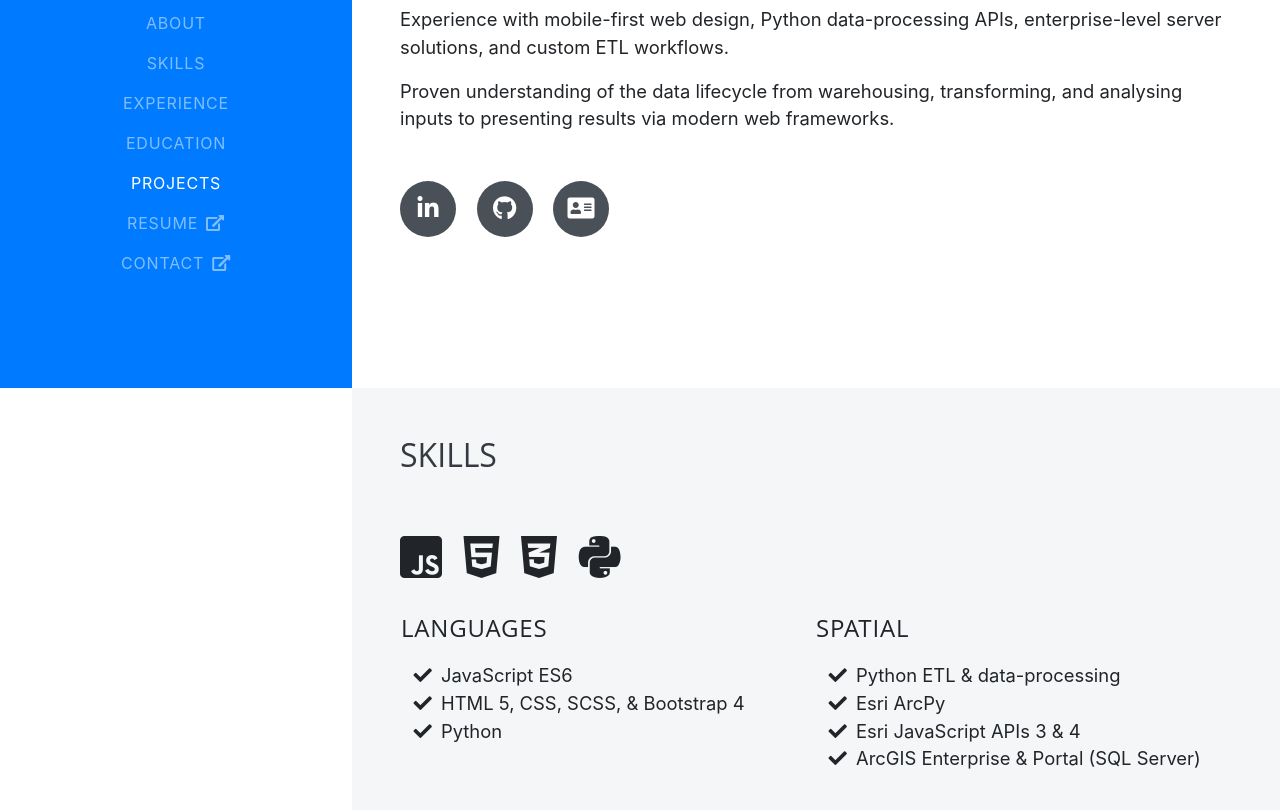
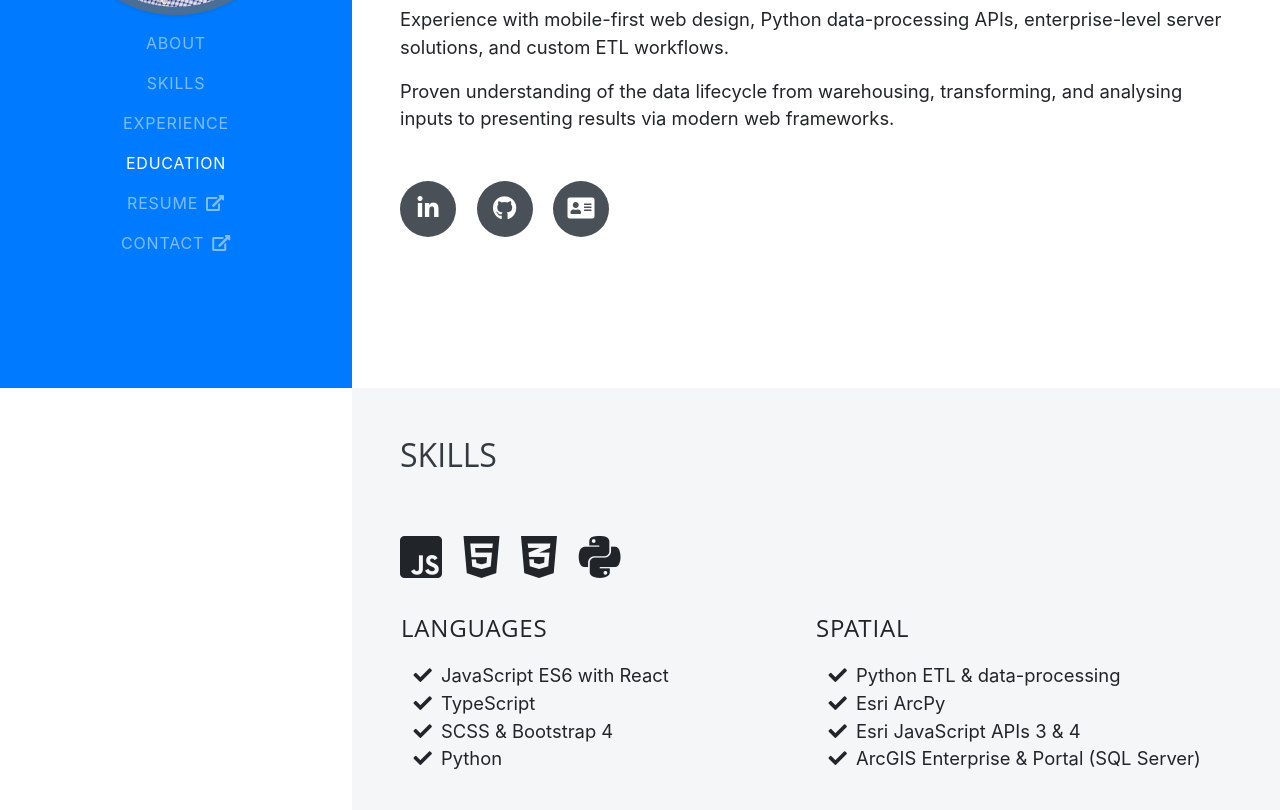
Before and after one commit to ndrag/bootstrap-cv-site, a website with bundled scripts: page index.html in a window 1280 px wide. Shown: the part 412-1222 px from the top of the page. Built offline with nearby package versions, Linux system fonts and the light colour scheme.

Commit message:
Removed projects section & references to.

```diff
--- a/index.html
+++ b/index.html
@@ -72,9 +72,9 @@
         <li class="nav-item">
           <a class="nav-link js-scroll-trigger" href="#education">Education</a>
         </li>
-        <li class="nav-item">
+        <!-- <li class="nav-item">
           <a class="nav-link js-scroll-trigger" href="#projects">Projects</a>
-        </li>
+        </li> -->
         <li class="nav-item">
           <a class="nav-link" href="./assets/files/nick_dragunow_cv.pdf" target="_blank"">Resume<i class=" fa
             fa-external-link-alt superscript pl-2"></i></a>
@@ -146,13 +146,13 @@
               <ul class="fa-ul text-content mb-3">
                 <li>
                   <i class="fa-li fa fa-check"></i>
-                  JavaScript ES6</li>
-                <!-- <li>
-                  <i class="fa-li fa fa-check"></i>
-                  TypeScript</li> -->
+                  JavaScript ES6 with React</li>
                 <li>
                   <i class="fa-li fa fa-check"></i>
-                  HTML 5, CSS, SCSS, & Bootstrap 4</li>
+                  TypeScript</li>
+                <li>
+                  <i class="fa-li fa fa-check"></i>
+                  SCSS & Bootstrap 4</li>
                 <li>
                   <i class="fa-li fa fa-check"></i>
                   Python</li>
@@ -298,12 +298,15 @@
       </div>
     </section>
 
-    <section class="resume-section p-3 p-lg-5 d-flex align-items-center" id="projects">
+    <!-- <section class="resume-section p-3 p-lg-5 d-flex align-items-center" id="projects">
       <div class="w-100 pb-lg-5">
         <div class="container-fluid p-3 m-0 w-80">
           <div class="row w-100 p-0">
             <h2 class="mb-5">Projects</h2>
-            <p3>Certain projects within this section were completed as an employee of Abley Ltd. These are included in full where their assets and relationship to Abley are in the public domain. Others have been included in a stripped-down, modified state with client approval. All proprietary functionality and private or identifying data has been removed.
+            <p3>Certain projects within this section were completed as an employee of Abley Ltd. These are included in
+              full where their assets and relationship to Abley are in the public domain. Others have been included in a
+              stripped-down, modified state with client approval. All proprietary functionality and private or
+              identifying data has been removed.
               <div class="col-12 p-0 pt-2"></div>
               <nav>
                 <div class="nav nav-tabs" id="nav-tab" role="tablist">
@@ -360,8 +363,7 @@
           </div>
         </div>
       </div>
-  </div>
-  </section>
+    </section> -->
 
     <script src="vendor/jquery/jquery.min.js"></script>
     <script src="vendor/bootstrap/js/bootstrap.bundle.min.js"></script>
```
Also changed, not shown: 2 other files. Lines whose indentation alone changed are shown as unchanged.
